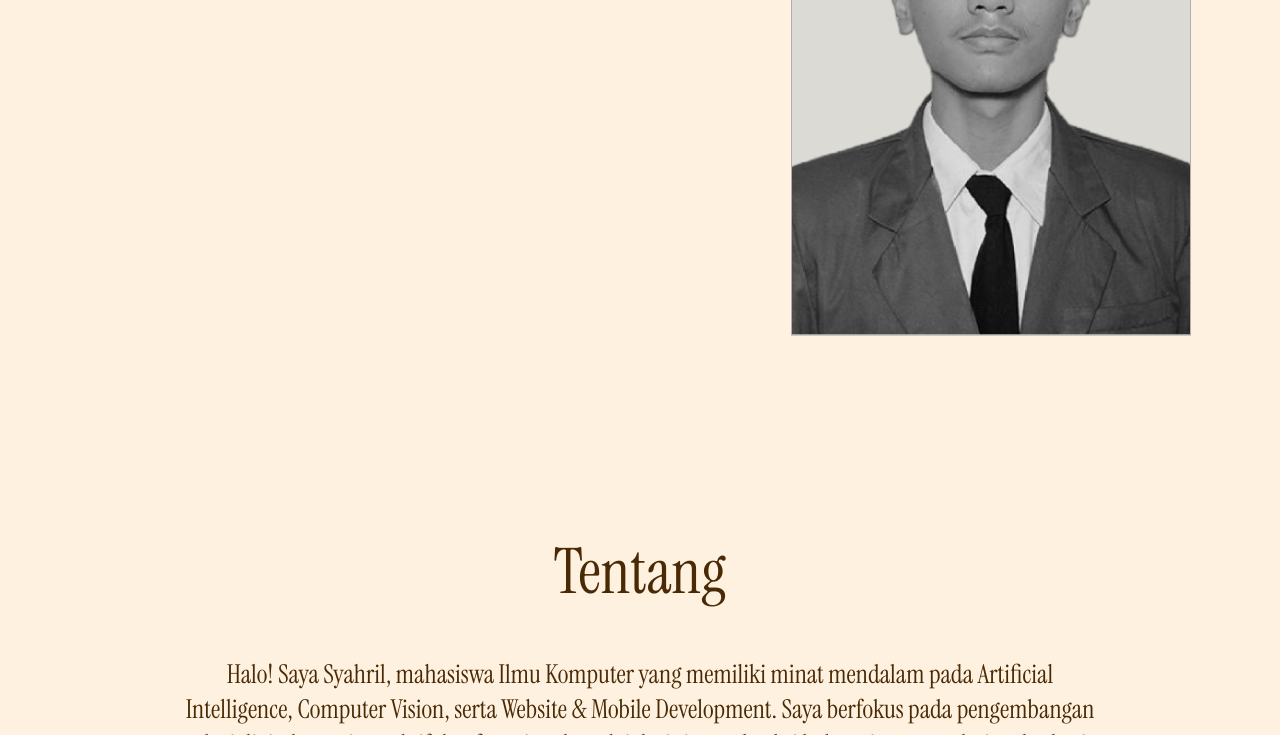
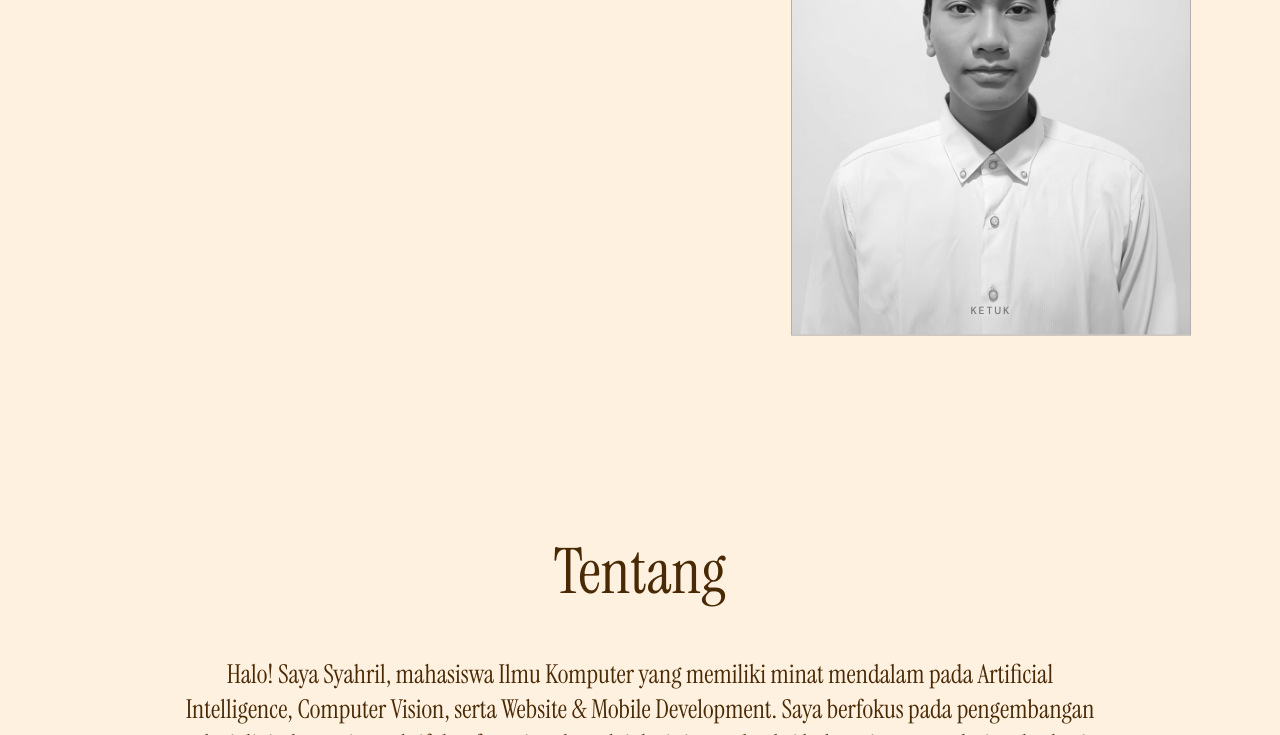
Before and after one commit to Syahril2401/Portofolio, a plain HTML site: page index.html in a window 1280 px wide. Shown: the part 365-1100 px from the top of the page. Drawn offline with Linux system fonts and the light colour scheme.

Commit message:
Update profile photo to poto1.jpg

```diff
--- a/index.html
+++ b/index.html
@@ -60,7 +60,7 @@
         aria-label="Portrait of Muhammad Syahril — hover to reveal the photograph">
         <div class="portrait-inner">
           <img class="portrait-layer portrait-sketch" src="portrait-sketch.svg" alt="" aria-hidden="true" />
-          <img class="portrait-layer portrait-photo" src="pas%20photo/Pas_Photo_Muhammad_Syahril_Alauddin_0066230647_page-0001-removebg-preview.png" alt="Portrait of Muhammad Syahril" />
+          <img class="portrait-layer portrait-photo" src="pas%20photo/poto1.jpg" alt="Portrait of Muhammad Syahril" />
           <span class="portrait-hint" aria-hidden="true" data-i18n="portrait.hover">Hover</span>
         </div>
       </figure>
```
Also changed, not shown: pas photo/poto1.jpg (added).
